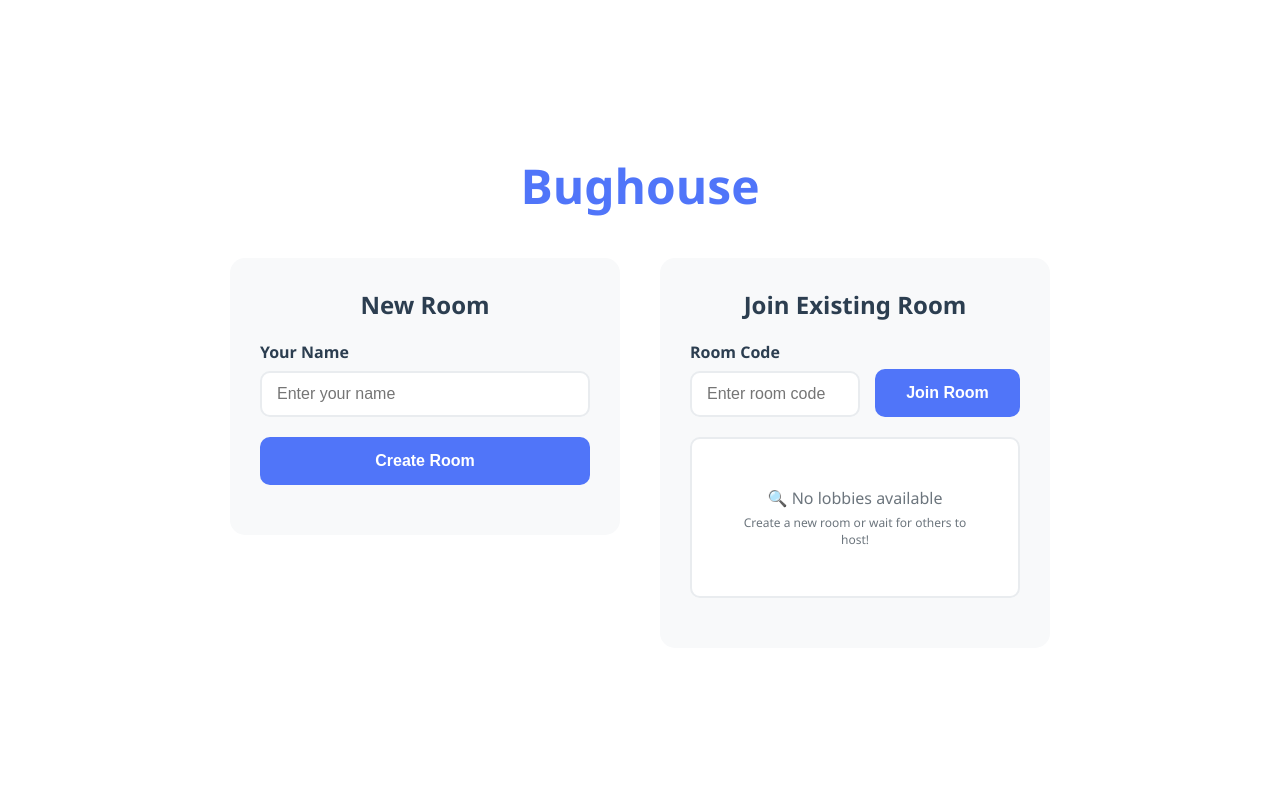
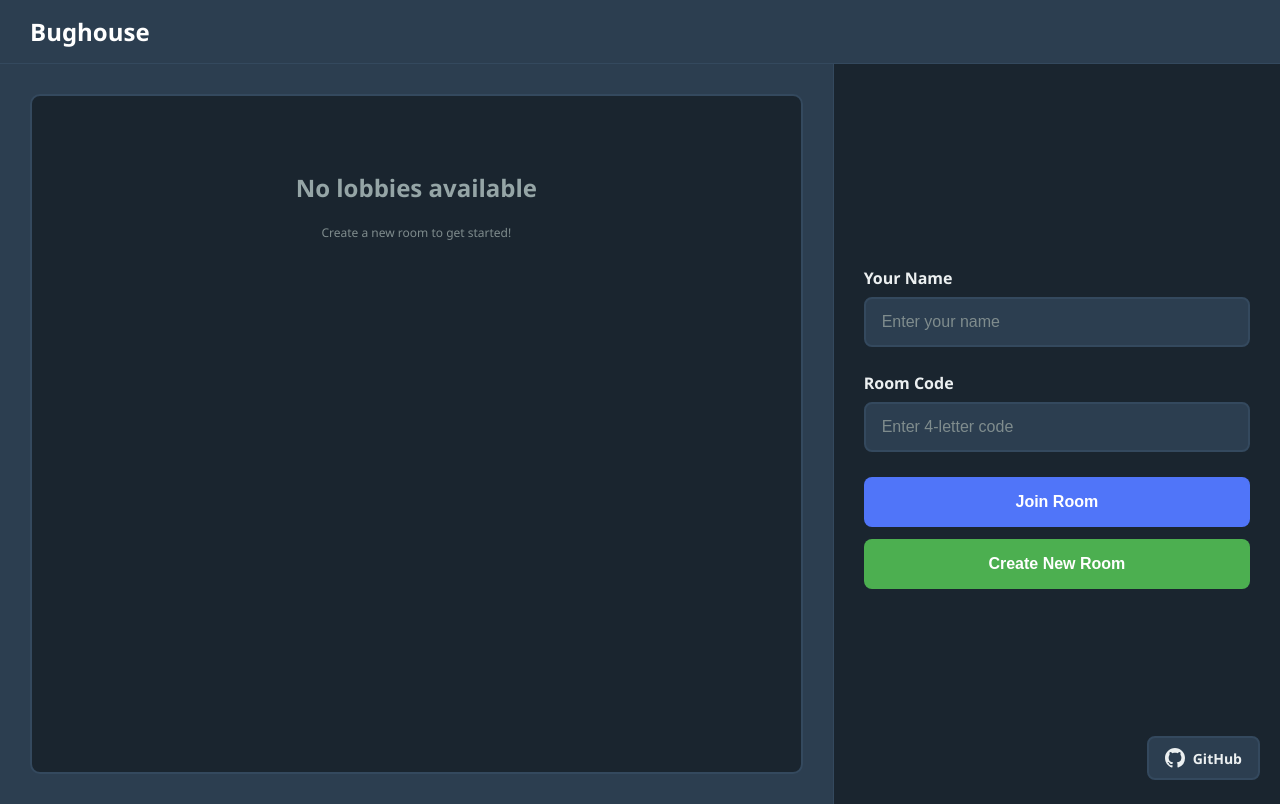
Before and after one commit to lualum/BughouseNPlayer, a website with bundled scripts: page public/index.html in a window 1280 px wide. Built offline with nearby package versions, Linux system fonts and the light colour scheme; files whose address does not match are found by name.

Commit message:
slightly better menu???

```diff
--- a/public/index.html
+++ b/public/index.html
@@ -1,65 +1,77 @@
 <!DOCTYPE html>
 <html lang="en">
+
 <head>
    <meta charset="UTF-8" />
-      <meta name="viewport" content="width=device-width, initial-scale=1.0"/>
+   <meta name="viewport" content="width=device-width, initial-scale=1.0" />
    <title>Bughouse</title>
-      <link rel="stylesheet" href="/styles/base.css"/>
-      <link rel="stylesheet" href="/styles/menu.css"/>
-      <link rel="stylesheet" href="/styles/game.css"/>
-      <link rel="preconnect" href="/styles/misc.css"/>
-      <link rel="icon" type="image/x-icon" href="/favicon.ico"/>
+   <link rel="stylesheet" href="/styles/base.css" />
+   <link rel="stylesheet" href="/styles/menu.css" />
+   <link rel="stylesheet" href="/styles/game.css" />
+   <link rel="preconnect" href="/styles/misc.css" />
+   <link rel="icon" type="image/x-icon" href="/favicon.ico" />
 </head>
 
 <body>
    <!-- MENU SCREEN -->
    <div id="menu" class="screen">
-         <div class="container">
-            <h1 id="menu-header">Bughouse</h1>
+      <div id="menu-navbar">
+         <div class="navbar-title">Bughouse</div>
+      </div>
 
-            <div id="menu-content">
-               <div id="create-section">
-                  <h2 class="section-title">New Room</h2>
-                  <div class="menu-section">
-                     <div class="name-section">
-                        <div class="form-group">
-                           <label for="player-name-input">Your Name</label>
-                           <input type="text" id="player-name-input" placeholder="Enter your name" maxlength="20" autocomplete="off" required />
+      <div id="menu-container">
+         <div id="lobbies-section">
+            <div id="lobbies-list">
+               <div class="no-lobbies">
+                  <p>No lobbies available</p>
+                  <p style="font-size: 12px; margin-top: 5px">Create a new room to get started!</p>
                </div>
             </div>
          </div>
 
-                  <div class="menu-section">
-                     <div>
-                        <button id="create-room-btn">Create Room</button>
+         <div id="controls-section">
+            <div class="controls-content">
+               <div class="form-group">
+                  <label for="player-name-input">Your Name</label>
+                  <input type="text" id="player-name-input" placeholder="Enter your name" maxlength="20"
+                     autocomplete="off" required />
                </div>
+
+               <div class="form-group">
+                  <label for="room-code-input">Room Code</label>
+                  <input type="text" id="room-code-input" placeholder="Enter 4-letter code" maxlength="4" required />
+               </div>
+
+               <button id="join-room-btn">Join Room</button>
+               <button id="create-room-btn" class="create-btn">Create New Room</button>
+            </div>
+
+            <div id="menu-error"></div>
          </div>
       </div>
 
-               <div id="join-section">
-                  <h2 class="section-title">Join Existing Room</h2>
-                  <div class="menu-section">
-                     <div class="join-room">
-                        <div class="form-group">
-                           <label for="room-code-input">Room Code</label>
-                           <input type="text" id="room-code-input" placeholder="Enter room code" maxlength="4" required />
-                        </div>
-                        <button id="join-room-btn">Join Room</button>
-                     </div>
+      <a href="https://github.com/lualum/BughouseNPlayer" id="github-link" target="_blank" rel="noopener noreferrer">
+         <svg width="24" height="24" viewBox="0 0 16 16" fill="currentColor">
+            <path
+               d="M8 0C3.58 0 0 3.58 0 8c0 3.54 2.29 6.53 5.47 7.59.4.07.55-.17.55-.38 0-.19-.01-.82-.01-1.49-2.01.37-2.53-.49-2.69-.94-.09-.23-.48-.94-.82-1.13-.28-.15-.68-.52-.01-.53.63-.01 1.08.58 1.23.82.72 1.21 1.87.87 2.33.66.07-.52.28-.87.51-1.07-1.78-.2-3.64-.89-3.64-3.95 0-.87.31-1.59.82-2.15-.08-.2-.36-1.02.08-2.12 0 0 .67-.21 2.2.82.64-.18 1.32-.27 2-.27.68 0 1.36.09 2 .27 1.53-1.04 2.2-.82 2.2-.82.44 1.1.16 1.92.08 2.12.51.56.82 1.27.82 2.15 0 3.07-1.87 3.75-3.65 3.95.29.25.54.73.54 1.48 0 1.07-.01 1.93-.01 2.2 0 .21.15.46.55.38A8.013 8.013 0 0016 8c0-4.42-3.58-8-8-8z" />
+         </svg>
+         GitHub
+      </a>
    </div>
 
-                  <div class="menu-section">
-                     <div id="lobbies-list">
-                        <div class="no-lobbies">
-                           <p>🔍 No lobbies available</p>
-                           <p style="font-size: 12px; margin-top: 5px">Create a new room or wait for others to host!</p>
+   <!-- Name Change Modal -->
+   <div id="name-modal" class="modal hidden">
+      <div class="modal-content">
+         <h2>Please Enter Your Name</h2>
+         <p>You need to set a name before joining a room</p>
+         <div class="form-group">
+            <input type="text" id="modal-name-input" placeholder="Enter your name" maxlength="20" required />
          </div>
+         <div id="modal-error" class="error"></div>
+         <div class="modal-buttons">
+            <button id="submit-name-btn" class="primary-btn">Confirm</button>
+            <button id="close-modal" class="secondary-btn">Cancel</button>
          </div>
-                  </div>
-               </div>
-            </div>
-
-            <div id="menu-error"></div>
       </div>
    </div>
 
@@ -86,23 +98,8 @@
       <div id="game-area"></div>
    </div>
 
-      <!-- Name Change Modal -->
-      <div id="name-modal" class="modal hidden">
-         <div class="modal-content">
-            <h2>Please Enter Your Name</h2>
-            <p>You need to set a name before joining a room</p>
-            <div class="form-group">
-               <input type="text" id="modal-name-input" placeholder="Enter your name" maxlength="20" required />
-            </div>
-            <div id="modal-error" class="error"></div>
-            <div class="modal-buttons">
-               <button id="submit-name-btn" class="primary-btn">Confirm</button>
-               <button id="close-modal" class="secondary-btn">Cancel</button>
-            </div>
-         </div>
-      </div>
-
    <script src="https://cdn.socket.io/4.7.2/socket.io.min.js"></script>
    <script type="module" src="/dist/client.js"></script>
 </body>
+
 </html>
--- a/public/styles/menu.css
+++ b/public/styles/menu.css
@@ -1,86 +1,138 @@
 /* Menu screen styles */
-#menu .container {
-   background: white;
-   border-radius: 20px;
-   width: 100%;
-   max-width: 900px;
-   padding: 40px;
-   text-align: center;
+#menu {
+   background: #1a252f;
+   padding: 0;
+   display: block;
 }
 
-#menu-header {
-   margin-bottom: 40px;
-   font-size: 3em;
-   color: #2c3e50;
-   background: #5075f9;
-   -webkit-background-clip: text;
-   -webkit-text-fill-color: transparent;
-   background-clip: text;
+#menu-navbar {
+   background: #2c3e50;
+   padding: 15px 30px;
+   border-bottom: 1px solid #34495e;
 }
 
-#menu-content {
-   display: flex;
-   gap: 40px;
-   align-items: flex-start;
+.navbar-title {
+   color: #ffffff;
+   font-size: 24px;
+   font-weight: 700;
 }
 
-#create-section,
-#join-section {
+#menu-container {
+   display: flex;
+   height: calc(100vh - 60px);
+   width: 100%;
+}
+
+#lobbies-section {
+   flex: 2;
+   background: #2c3e50;
+   padding: 30px;
+   overflow-y: auto;
+   border-right: 1px solid #34495e;
+}
+
+#controls-section {
    flex: 1;
-   background: #f8f9fa;
-   border-radius: 15px;
-   padding: 30px;
+   background: #1a252f;
+   padding: 40px 30px;
+   display: flex;
+   flex-direction: column;
+   justify-content: center;
+   max-width: 450px;
+}
+
+.controls-content {
+   width: 100%;
 }
 
 .section-title {
-   font-size: 1.5em;
-   color: #2c3e50;
-   margin-bottom: 20px;
-   display: flex;
-   align-items: center;
-   justify-content: center;
-   gap: 10px;
+   font-size: 1.8em;
+   color: #ecf0f1;
+   margin-bottom: 25px;
+   font-weight: 600;
 }
 
-.menu-section {
-   margin-bottom: 20px;
+.form-group {
+   margin-bottom: 25px;
 }
 
-.menu-section h3 {
-   color: #2c3e50;
-   margin-bottom: 15px;
-   font-size: 1.2em;
+.form-group label {
+   color: #ecf0f1;
+   font-weight: 600;
+   margin-bottom: 8px;
+   display: block;
 }
 
-.name-section,
-.join-room {
-   display: flex;
-   gap: 15px;
-   align-items: flex-end;
+.form-group input {
+   padding: 14px 16px;
+   border: 2px solid #34495e;
+   border-radius: 8px;
+   font-size: 16px;
+   background: #2c3e50;
+   color: white;
+   width: 100%;
 }
 
-.name-section .form-group,
-.join-room .form-group {
-   flex: 2;
-   margin-bottom: 0;
+.form-group input:focus {
+   outline: none;
+   border-color: #5075f9;
 }
 
-.name-section button,
-.join-room button {
-   flex: 1;
+.form-group input::placeholder {
+   color: #7f8c8d;
+}
+
+#join-room-btn,
+#create-room-btn {
+   width: 100%;
+   padding: 16px;
+   border: none;
+   border-radius: 8px;
+   font-size: 16px;
+   font-weight: 700;
+   cursor: pointer;
+   margin-bottom: 12px;
+}
+
+#join-room-btn {
+   background: #5075f9;
+   color: white;
+}
+
+#join-room-btn:hover {
+   background: #3d5fd6;
+}
+
+#create-room-btn {
+   background: #4caf50;
+   color: white;
+}
+
+#create-room-btn:hover {
+   background: #45a049;
 }
 
 /* Lobbies list */
-#lobbies-list {
-   max-height: 300px;
-   overflow-y: auto;
-   border: 2px solid #e9ecef;
-   border-radius: 10px;
-   background: white;
-   padding: 8px;
-   gap: 8px;
+#lobbies-section {
+   flex: 2;
+   background: #2c3e50;
+   padding: 30px;
+   border-right: 1px solid #34495e;
    display: flex;
    flex-direction: column;
+}
+
+#lobbies-list {
+   flex: 1;
+   min-height: 0;
+   border: 2px solid #34495e;
+   border-radius: 10px;
+   background: #1a252f;
+   padding: 15px;
+   gap: 10px;
+   display: flex;
+   flex-direction: column;
+   overflow-y: auto;
 }
 
 .lobby-item {
@@ -89,52 +141,96 @@
    display: flex;
    justify-content: space-between;
    align-items: center;
-   background: white;
+   background: #2c3e50;
    gap: 16px;
-   margin-left: 4px;
+   padding: 15px;
+   border: 2px solid #34495e;
+   transition: all 0.2s ease;
+}
+
+.lobby-item:hover {
+   border-color: #5075f9;
+   background: #34495e;
 }
 
 .lobby-info {
    display: flex;
    align-items: center;
-   gap: 5px;
+   gap: 12px;
    flex: 1;
 }
 
 .lobby-code {
-   color: #2c3e50;
+   color: #ecf0f1;
    font-weight: bold;
-   font-size: 14px;
-   letter-spacing: 0.5px;
+   font-size: 18px;
+   letter-spacing: 1px;
 }
 
 .lobby-players {
    display: flex;
    align-items: center;
-   font-size: 12px;
-   color: #6c757d;
+   font-size: 13px;
+   color: #bdc3c7;
    font-weight: 600;
-   padding: 4px 10px;
-   background: #f1f3f4;
+   padding: 6px 12px;
+   background: #1a252f;
    border-radius: 20px;
 }
 
 .lobby-join-btn {
-   background: #28a745;
+   background: #4caf50;
    color: white;
    border: none;
-   padding: 8px 16px;
+   padding: 10px 20px;
    border-radius: 8px;
-   font-size: 13px;
-   font-weight: 600;
+   font-size: 14px;
+   font-weight: 700;
    cursor: pointer;
    white-space: nowrap;
+   transition: background 0.2s ease;
+}
+
+.lobby-join-btn:hover {
+   background: #45a049;
 }
 
 .no-lobbies {
-   padding: 40px;
+   padding: 60px 20px;
    text-align: center;
-   color: #6c757d;
+   color: #7f8c8d;
+   display: flex;
+   flex-direction: column;
+   justify-content: center;
+}
+
+.no-lobbies p:first-child {
+   font-size: 24px;
+   color: #95a5a6;
+   margin-bottom: 15px;
+   font-weight: 600;
+}
+
+.no-lobbies p:last-child {
+   font-size: 16px;
+   color: #7f8c8d;
+   line-height: 1.5;
+}
+
+/* Error messages */
+#menu-error {
+   color: #e74c3c;
+   font-weight: bold;
+   margin-top: 20px;
+   text-align: center;
+   background: #2c1517;
+   padding: 12px;
+   border-radius: 8px;
+   border: 1px solid #c0392b;
+}
+
+#menu-error:empty {
+   display: none;
 }
 
 /* Modal styles */
@@ -144,7 +240,7 @@
    left: 0;
    width: 100%;
    height: 100%;
-   background: rgba(0, 0, 0, 0.6);
+   background: rgba(0, 0, 0, 0.8);
    display: flex;
    justify-content: center;
    align-items: center;
@@ -156,24 +252,31 @@
 }
 
 .modal-content {
-   background: white;
+   background: #2c3e50;
    border-radius: 15px;
    padding: 30px;
    max-width: 400px;
    width: 90%;
    text-align: center;
-   box-shadow: 0 4px 20px rgba(0, 0, 0, 0.3);
+   box-shadow: 0 4px 20px rgba(0, 0, 0, 0.5);
+   border: 1px solid #34495e;
 }
 
 .modal-content h2 {
-   color: #2c3e50;
+   color: #ecf0f1;
    margin-bottom: 10px;
 }
 
 .modal-content p {
-   color: #6c757d;
+   color: #bdc3c7;
    margin-bottom: 20px;
    font-size: 14px;
+}
+
+.modal-content .form-group input {
+   background: #1a252f;
+   border: 2px solid #34495e;
+   color: white;
 }
 
 .modal-buttons {
@@ -184,6 +287,9 @@
 
 .modal-buttons button {
    flex: 1;
+   padding: 12px;
+   border-radius: 8px;
+   font-weight: 700;
 }
 
 .primary-btn {
@@ -192,6 +298,38 @@
 }
 
 .secondary-btn {
-   background: #6c757d;
+   background: #7f8c8d;
    color: white;
 }
+
+/* GitHub Link */
+#github-link {
+   position: fixed;
+   bottom: 20px;
+   right: 20px;
+   display: flex;
+   align-items: center;
+   gap: 8px;
+   padding: 10px 16px;
+   background: #2c3e50;
+   color: #ecf0f1;
+   text-decoration: none;
+   border-radius: 8px;
+   font-size: 14px;
+   font-weight: 600;
+   border: 2px solid #34495e;
+   transition: all 0.3s ease;
+   z-index: 100;
+}
+
+#github-link:hover {
+   background: #34495e;
+   border-color: #5075f9;
+   color: #5075f9;
+   transform: translateY(-2px);
+}
+
+#github-link svg {
+   width: 20px;
+   height: 20px;
+}
```
Also changed, not shown: public/styles/misc.css (+9 -0 lines). Lines whose indentation alone changed are shown as unchanged.
